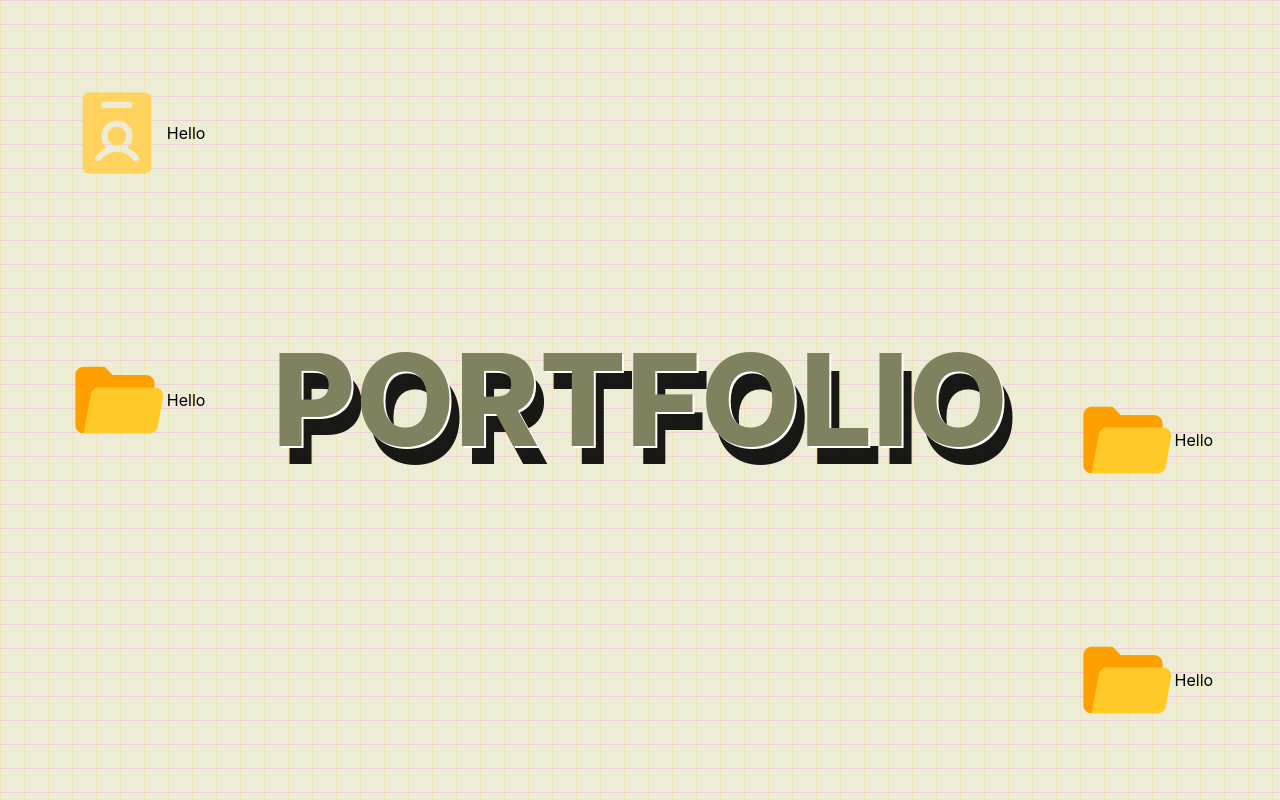
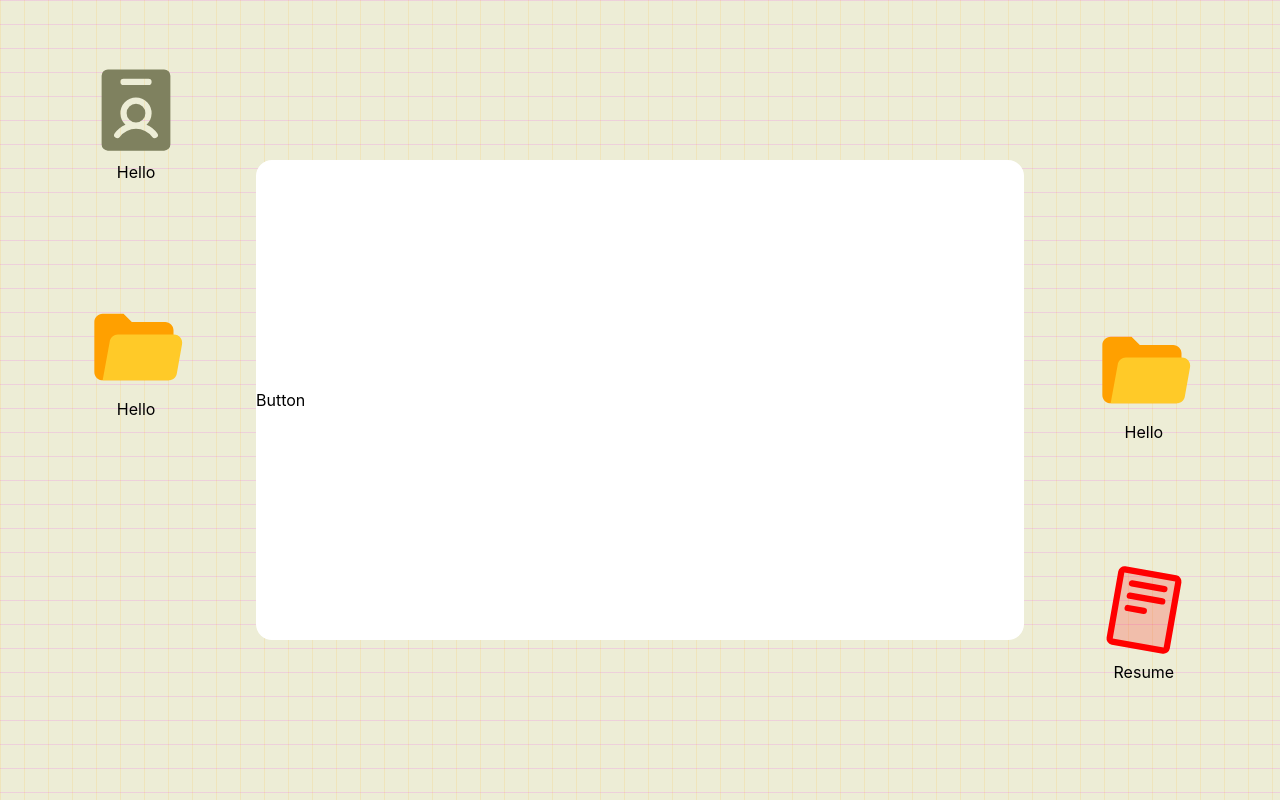
Before and after one commit to himanshuone/himanshu-labs, a React (Vite) app: page / in a window 1280 px wide. Built offline with nearby package versions, Linux system fonts and the light colour scheme.

Commit message:
Modal Created

```diff
--- a/src/App.jsx
+++ b/src/App.jsx
@@ -2,8 +2,16 @@ import MainText from './components/MainText'
 import RightBox from './components/RightBox'
 import './App.css'
 import LeftBox from './components/LeftBox'
+import Modal from './components/modals/Modal'
+import{useState} from 'react'
 
 function App() {
+  const [modalOpen, setModalOpen]= useState(true)
+  const modal=()=>{
+    setModalOpen(!modalOpen)
+    console.log("Modal")
+  }
+
   return (
     <div className="flex min-h-screen
     bg-[rgba(237,237,214)]
@@ -11,9 +19,10 @@ function App() {
     bg-[size:24px_24px]">
 <div className="h-screen justify-center flex flex-col xl:flex-row lg:flex-row  md:flex-row sm:flex-row w-full ">
 
-    <LeftBox />
-   <MainText />
-   <RightBox />
+  <LeftBox modal={modal}/>
+  <MainText />
+  <RightBox modal={modal}/>
+  {modalOpen && <Modal modal={modal}/>}
 
 
    </div>
--- a/src/components/LeftBox.jsx
+++ b/src/components/LeftBox.jsx
@@ -2,20 +2,21 @@ import { FcOpenedFolder } from "react-icons/fc";
 import { PiIdentificationBadgeFill } from "react-icons/pi";
 
 
-function LeftBox() {
+function LeftBox({modal}) {
   return (
     <div className="justify-evenly flex w-full xl:w-1/3 lg:w-1/3 md:1/3 sm:1/3 h-2/3">
 
     <div className=" flex flex-col ">
 
-        <div className="flex items-center w-full h-1/2">
-            <PiIdentificationBadgeFill size={100} color="#ffd35e"/>
-            <span>Hello</span>
+        <div className="flex flex-col items-center w-full h-1/2 mt-15" onDoubleClick={()=>modal()}>
+            <PiIdentificationBadgeFill size={100} color="#7F815F"/>
+            <div>Hello</div>
+
         </div>
 
-        <div className="flex items-center w-full h-1/2">
+        <div className="flex flex-col items-center w-full h-1/2" onDoubleClick={()=>modal()}>
             <FcOpenedFolder size={100} />
-            <span>Hello</span>
+            <div>Hello</div>
         </div>
 
 
--- a/src/components/MainText.jsx
+++ b/src/components/MainText.jsx
@@ -3,7 +3,7 @@ function MainText(){
     return (
         <>
 
-        <h1 className=" items-center flex justify-center h-full xl:h-full md:h-full sm:h-full lg:w-3/5 ">
+        <div className=" items-center flex justify-center h-full xl:h-full md:h-full sm:h-full lg:w-3/5 ">
 
 
 <h1 className=" xl:text-9xl lg:text-8xl md:text-7xl sm:text-6xl text-5xl  font-roboto font-extrabold font-stretch-125%
@@ -16,7 +16,7 @@ function MainText(){
    "> PORTFOLIO</h1>
 
 
-</h1>
+</div>
         </>
     )
 
--- a/src/components/RightBox.jsx
+++ b/src/components/RightBox.jsx
@@ -1,4 +1,6 @@
 import { FcOpenedFolder } from "react-icons/fc";
+import { PiReadCvLogoDuotone } from "react-icons/pi";
+
 import { PiIdentificationBadgeFill } from "react-icons/pi";
 function RightBox(){
     return (
@@ -10,14 +12,15 @@ function RightBox(){
 
 
 
-            <div className="flex items-center w-full h-1/2">
+            <div className="flex flex-col items-center w-full h-1/2" onDoubleClick={()=>console.log("Hello")}>
                 <FcOpenedFolder size={100} />
-                <span>Hello</span>
+                <div>Hello</div>
             </div>
 
-            <div className="flex items-center w-full h-1/2">
-                <FcOpenedFolder size={100} />
-                <span>Hello</span>
+            <div className="flex flex-col  items-center w-full h-1/2" onDoubleClick={()=>alert("Hello")}>
+                <div><PiReadCvLogoDuotone size={100} color="red" /></div>
+
+                <div className="">Resume</div>
             </div>
 
 
--- /dev/null
+++ b/src/components/modals/Modal.jsx
@@ -0,0 +1,18 @@
+import React from 'react'
+
+function Modal({modal}) {
+  return (
+    <>
+
+    <div className=" w-full h-full fixed flex  justify-center items-center">
+
+       <div className='flex bg-white h-3/5 w-3/5 rounded-2xl'>
+       <button onClick={()=>modal()}>Button</button>
+       </div>
+    </div>
+
+    </>
+  )
+}
+
+export default Modal
```
